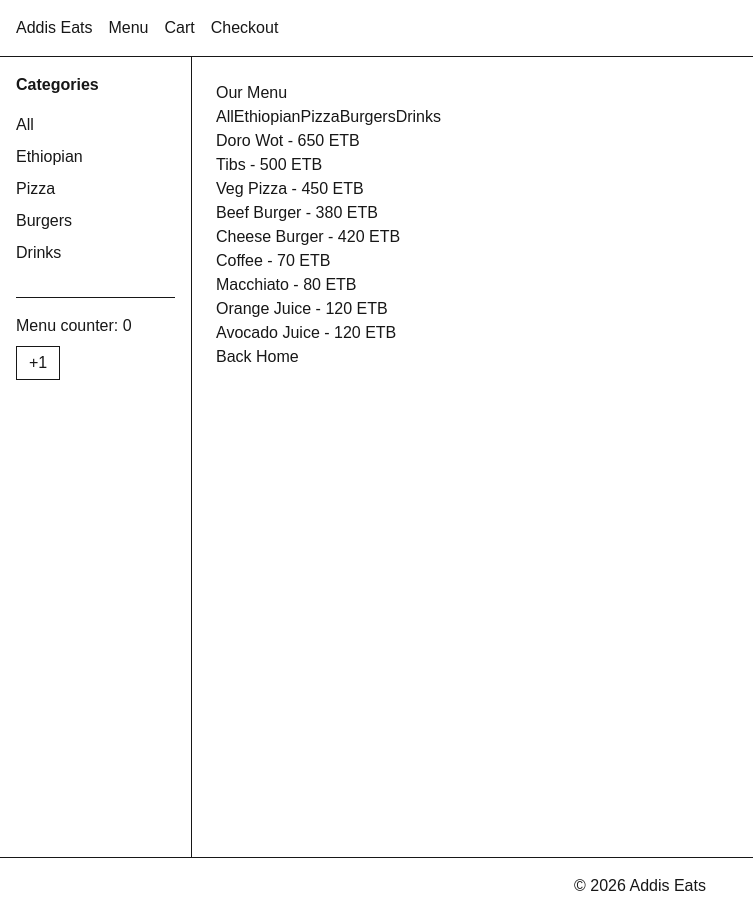
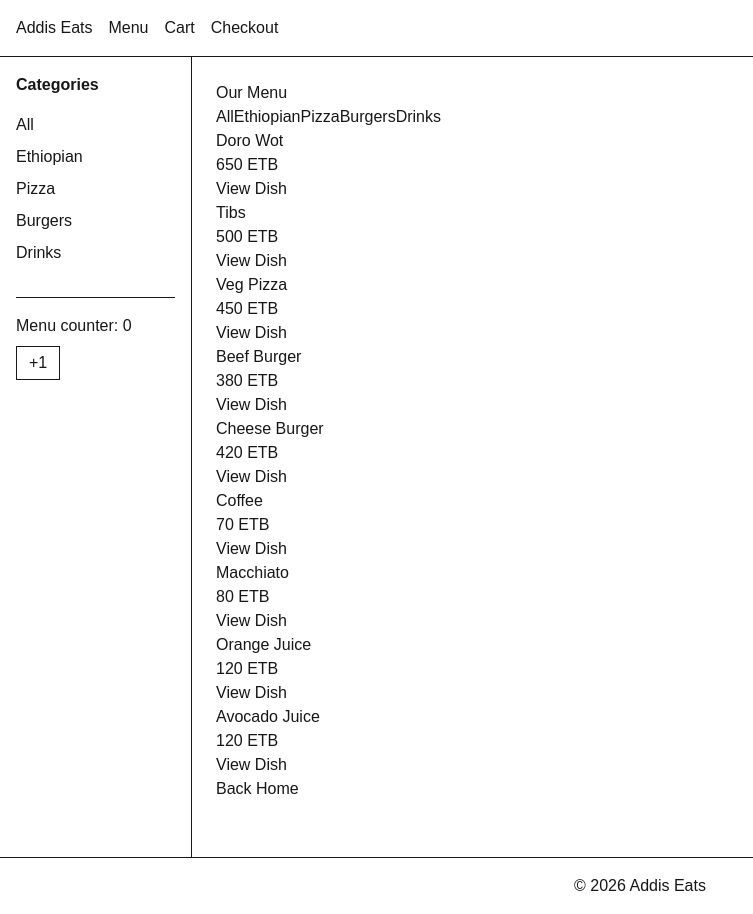
Before and after one commit to HaniSemayat/IBT-Software-Development-Class-2026, a Next.js app in the folder Module-03-react-nextjs/Days/day-37/addis-eats/: page /menu in a window 1280 px wide. Shown: the whole page, without its empty margins (0-753 px from the left). Built offline with nearby package versions, Linux system fonts and the light colour scheme.

Commit message:
feat: stream dish list

```diff
--- a/Module-03-react-nextjs/Days/day-37/addis-eats/app/menu/DishList.jsx
+++ b/Module-03-react-nextjs/Days/day-37/addis-eats/app/menu/DishList.jsx
@@ -1,15 +1,20 @@
 import Link from "next/link";
 
-export default function DishList({ dishes }) {
+export default async function DishList({ dishes }) {
+
   return (
-    <ul>
+    <div>
       {dishes.map((dish) => (
-        <li key={dish.id}>
+        <article key={dish.id}>
+          <h2>{dish.name}</h2>
+          <p>{dish.category}</p>
+          <p>{dish.price} ETB</p>
+
           <Link href={`/menu/${dish.id}`}>
-            {dish.name} - {dish.price} ETB
+            View Dish
           </Link>
-        </li>
+        </article>
       ))}
-    </ul>
+    </div>
   );
 }
--- a/Module-03-react-nextjs/Days/day-37/addis-eats/app/menu/page.js
+++ b/Module-03-react-nextjs/Days/day-37/addis-eats/app/menu/page.js
@@ -1,3 +1,4 @@
+import { Suspense } from "react";
 import Link from "next/link";
 import DishList from "./DishList";
 import CategoryBar from "./CategoryBar";
@@ -31,7 +32,9 @@ export default function MenuPage() {
 
       <CategoryBar categories={categories} />
 
-      <DishList dishes={dishes} />
+      <Suspense fallback={<p>Loading dishes...</p>}>
+        <DishList dishes={dishes} />
+      </Suspense>
 
       <Link href="/">Back Home</Link>
     </main>
```
